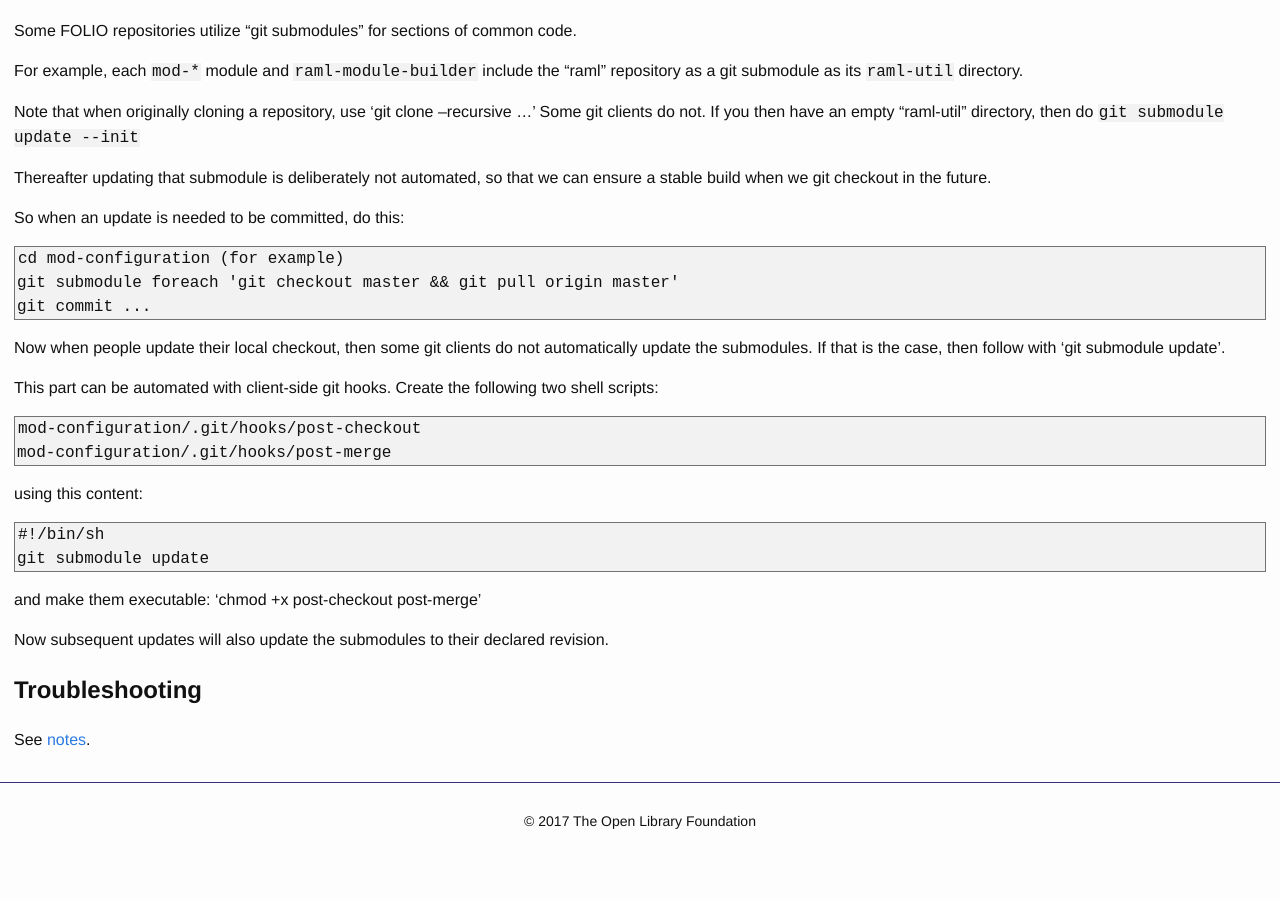
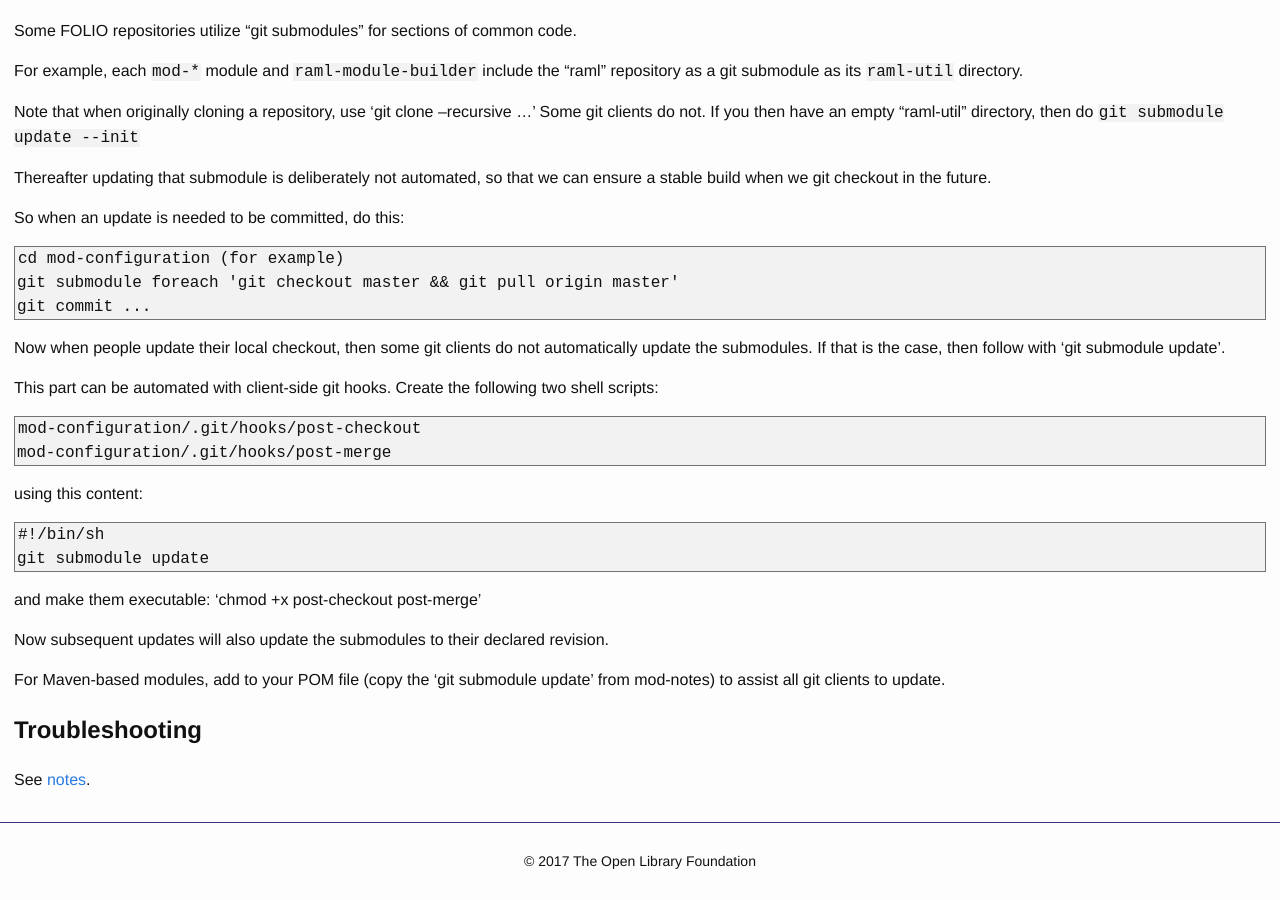
Before and after one commit to folio-org/folio-org.github.io, a Jekyll site: the page built from doc/setup.md, in a window 1280 px wide and 900 px high, scrolled down 2940 px. Built offline with Jekyll 4.4.1, drawn with Linux system fonts in a browser that asks for light colours; nearby versions of some CDN libraries; before the commit the page ends 3800 px from its top, so only the background shows below that.

Commit message:
Add POM notes for git submodule update

```diff
--- a/doc/setup.md
+++ b/doc/setup.md
@@ -165,6 +165,8 @@
 
 Now subsequent updates will also update the submodules to their declared revision.
 
+For Maven-based modules, add to your POM file (copy the 'git submodule update' from mod-notes) to assist all git clients to update.
+
 ## Troubleshooting
 
 See [notes](troubleshooting).
```
